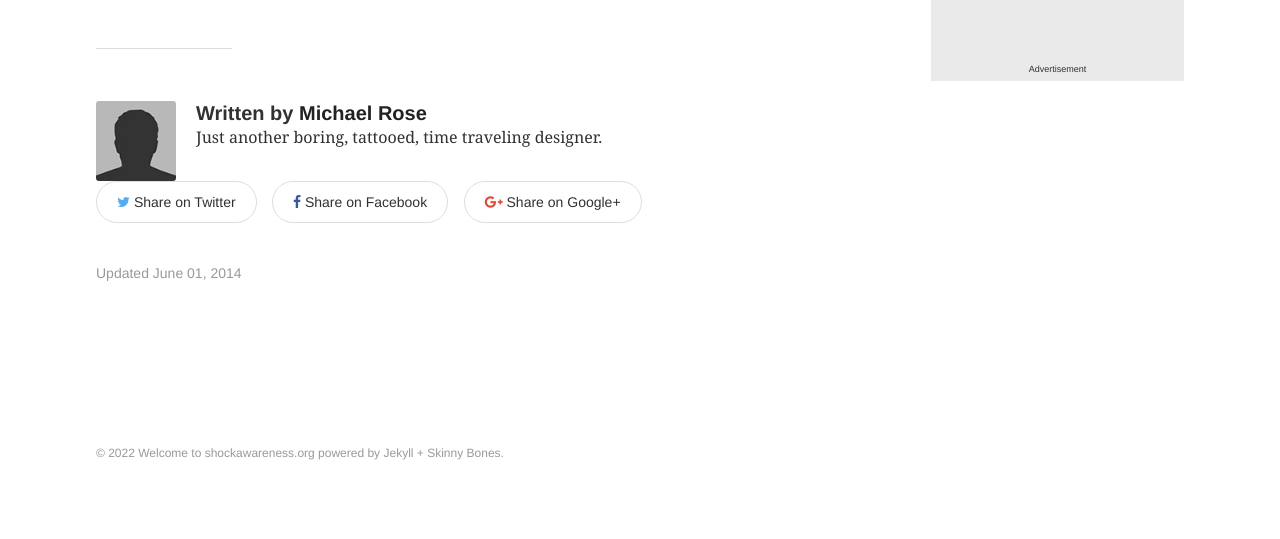
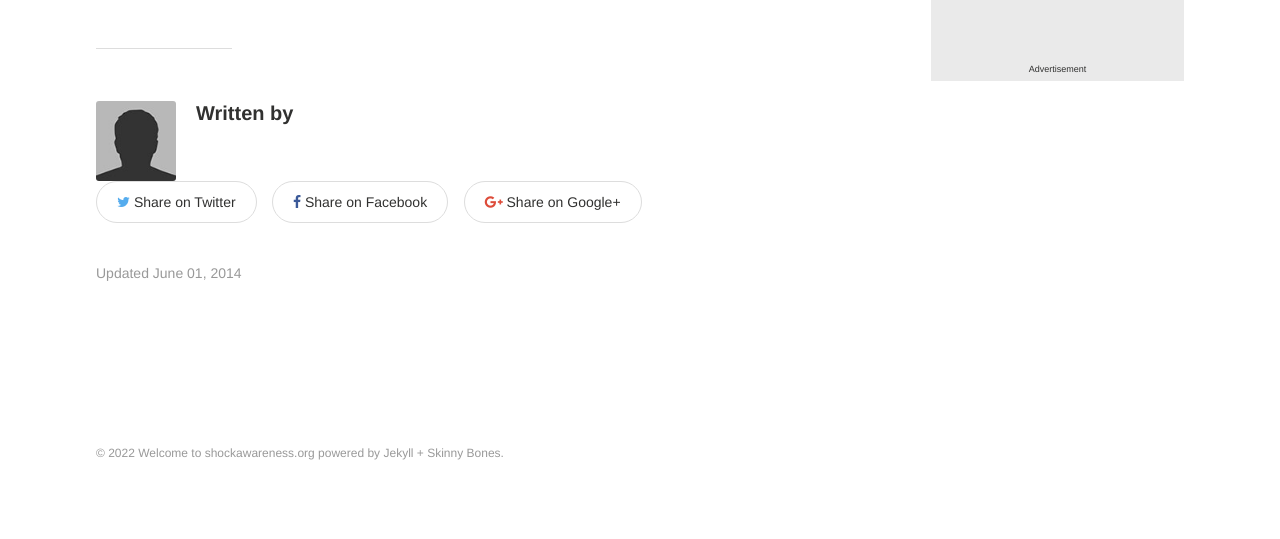
Before and after one commit to ShockAwareness/www, a Jekyll site: the page built from _posts/articles/2014-05-31-video-post-test.md, in a window 1280 px wide. Shown: the part 836-1375 px from the top of the page. Built offline with Jekyll 4.4.1, drawn with Linux system fonts in a browser that asks for light colours.

Commit message:
Update _config.yml

```diff
--- a/_config.yml
+++ b/_config.yml
@@ -2,9 +2,9 @@
 
 title: "Welcome to shockawareness.org"
 description: "Our mission is to educate families and communities of the risk of worn or unsafe shocks.  We also provide grants for replacing worn shocks on vehicles, complete the application under the grant menu to apply."
-logo: 120x120.gif
-teaser: 400x250.gif
-locale: en_US
+logo: # 120x120 px default image used for Twitter summary card
+teaser: # 400x250 px default teaser image used in image archive grid
+locale: en
 url: "https://shockawareness.org"
 baseurl: "/"
 feed:
@@ -19,7 +19,7 @@ permalink: /:categories/:title/
 kramdown:
   toc_levels: 1..2
 highlighter: rouge
-plugins:
+gems:
   - jekyll-sitemap
   - jekyll-gist
   - jekyll-feed
@@ -27,15 +27,14 @@ plugins:
 
 # Site owner
 owner:
-  name: "Michael Rose"
-  web: "https://mademistakes.com"
-  twitter: "mmistakes"
-  bio: "Just another boring, tattooed, time traveling designer."
-  avatar: "bio-photo.jpg" # 160x160 px image for author byline
+  name:
+  email:
+  twitter:
   google:
-    plus: "+MichaelRoseDesign"
-    ad-client: "ca-pub-7328585512091257"
-    ad-slot: 3049671934
+    ad-client:
+    ad-slot:
+  bio:
+  avatar: bio-photo.jpg # 160x160 px image for author byline
   disqus-shortname:
 
 
```
